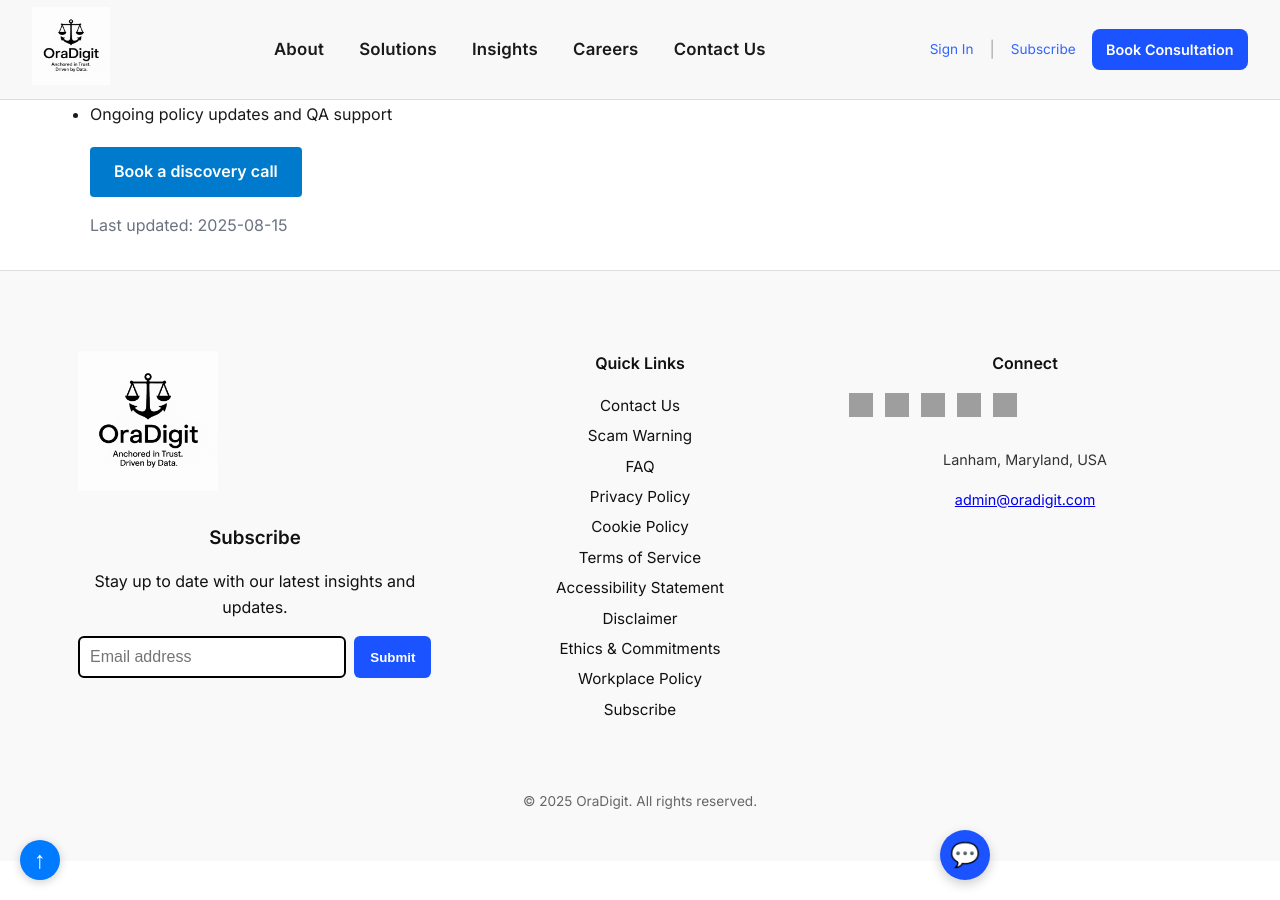
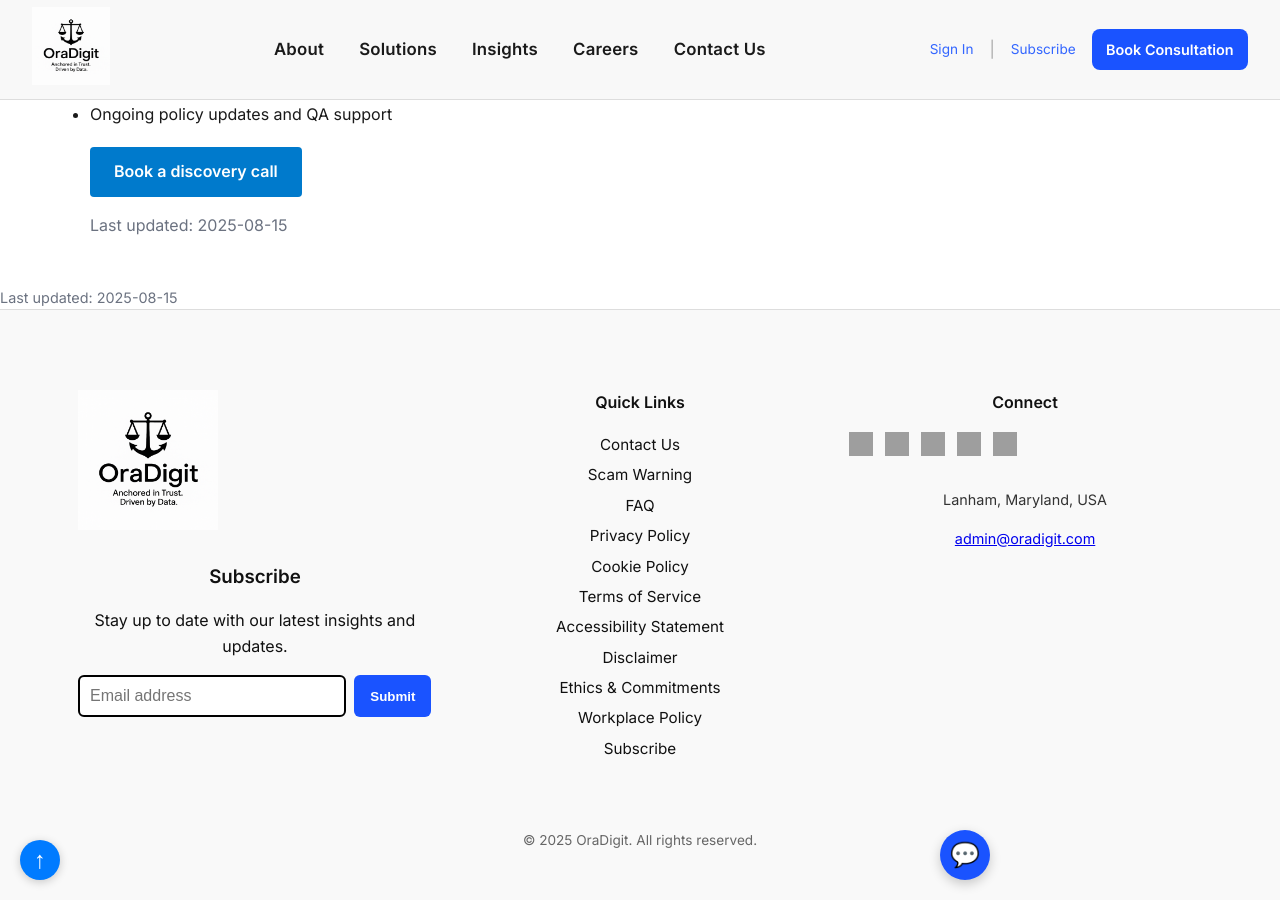
Before and after one commit to DataForSolution/oradigit-site, a Jekyll site: the page built from solutions/pet-ct-denial-reduction.md, in a window 1280 px wide and 900 px high, scrolled down 1335 px. Built offline with Jekyll 4.4.1, drawn with Linux system fonts in a browser that asks for light colours; grey boxes are pictures that could not be loaded.

Commit message:
Show 'Last updated' when present; ensure PET/CT page and homepage display dates

```diff
--- a/_layouts/default.html
+++ b/_layouts/default.html
@@ -83,6 +83,12 @@
   {% include navigation.html %}
   <main class="page-content">
     {{ content }}
+  {% if page.last_updated %}
+  <p class="page-updated" style="margin-top:1rem; font-size:.9rem; color:#6b7280;">
+    Last updated: {{ page.last_updated }}
+  </p>
+{% endif %}
+
   </main>
   {% include footer.html %}
 <!-- 1) Back to Top Button Styles -->
```
